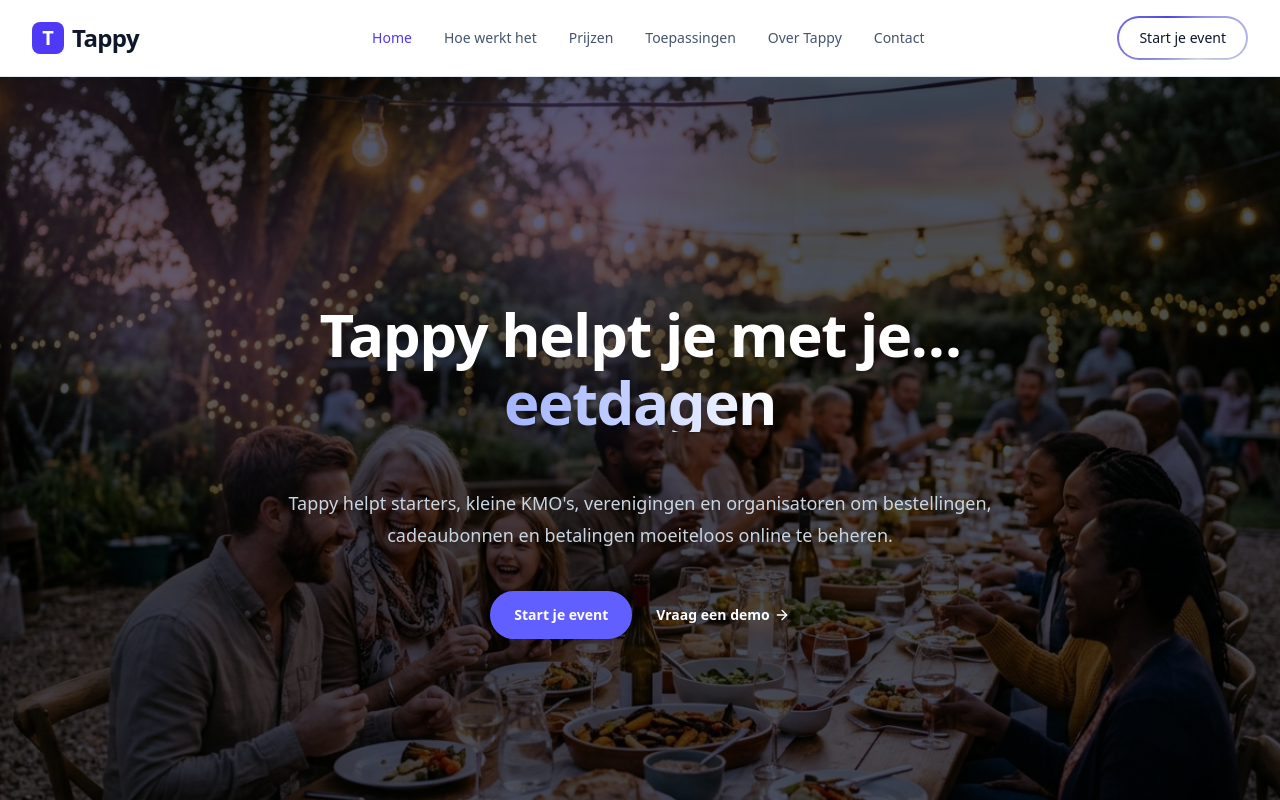
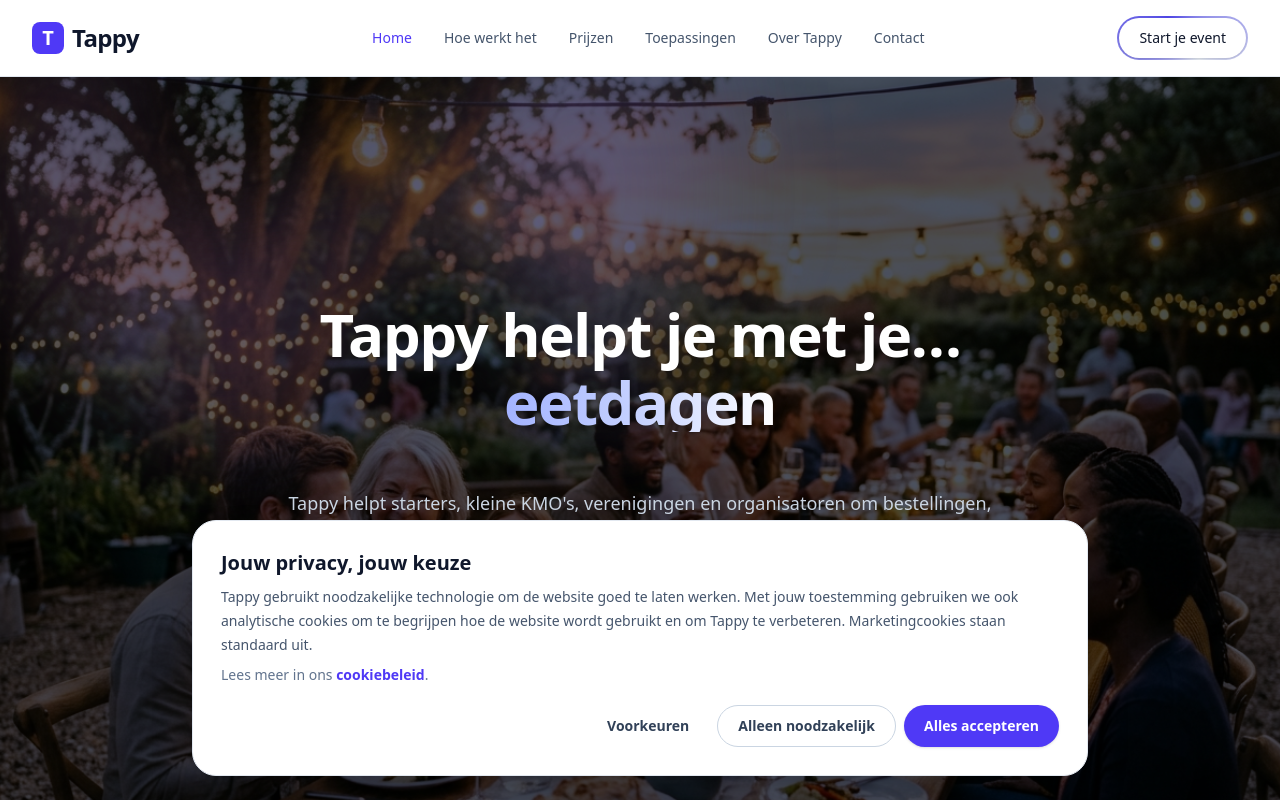
Before and after one commit to publiplusbe/Tappy, a React (Vite) app: page / in a window 1280 px wide. Shown: the top 800 px of the page. Built offline with nearby package versions, Linux system fonts and the light colour scheme.

Commit message:
Privacy: mount cookie consent globally

```diff
--- a/src/App.tsx
+++ b/src/App.tsx
@@ -8,10 +8,12 @@
 import Contact from './pages/Contact';
 import Legal from './pages/Legal';
 import Support from './pages/Support';
+import CookieConsent from './components/CookieConsent';
 
 export default function App() {
   return (
     <Router>
+      <CookieConsent />
       <Routes>
         <Route path="/" element={<Layout />}>
           <Route index element={<Home />} />
```
